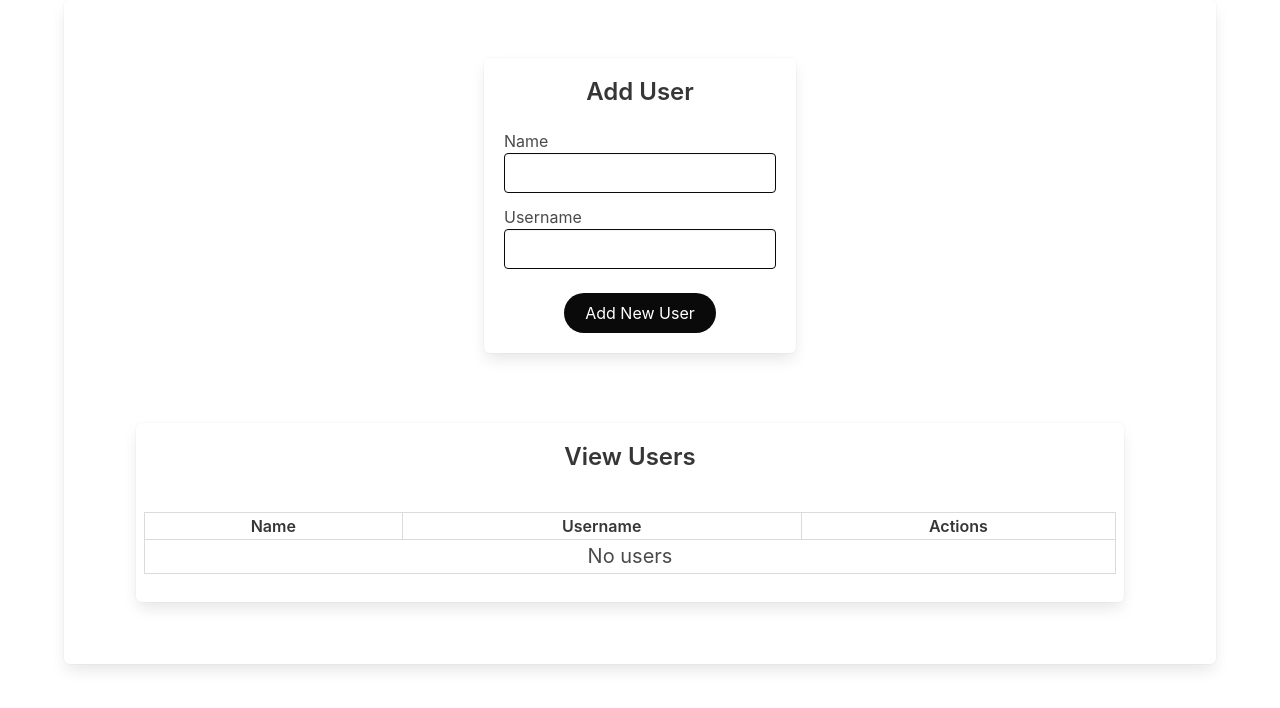
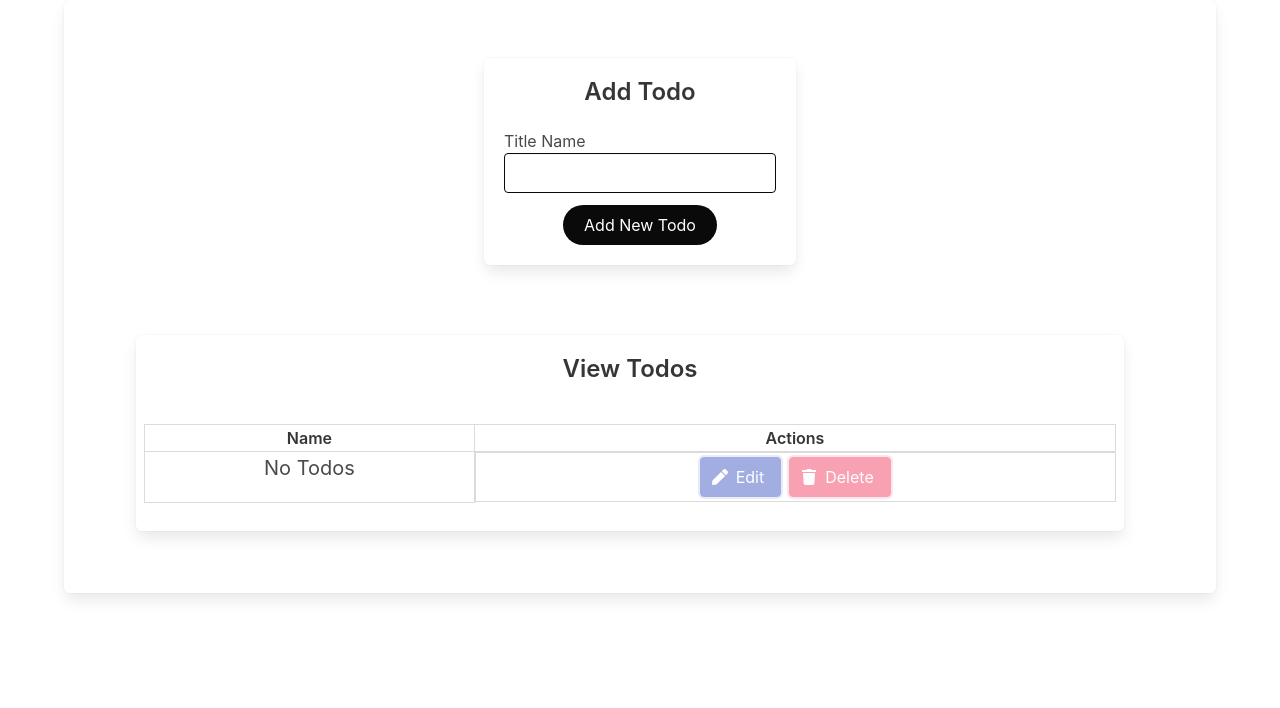
Before and after one commit to paulamariebinongo25/myCRUDAPP, a React (Create React App) app: page / in a window 1280 px wide. Shown: the top 708 px of the page. Built offline with nearby package versions, Linux system fonts and the light colour scheme.

Commit message:
My CRUD App

```diff
--- a/package.json
+++ b/package.json
@@ -9,6 +9,7 @@
     "bulma": "^0.8.0",
     "react": "^16.12.0",
     "react-dom": "^16.12.0",
+    "react-redux": "^7.1.3",
     "react-scripts": "3.3.1"
   },
   "scripts": {
--- a/src/App.js
+++ b/src/App.js
@@ -2,70 +2,70 @@ import React, { useState, Fragment } from "react";
 import "./App.css";
 import "bulma/css/bulma.css";
 
-import UserTable from "./components/tables/UserTable";
-import AddUserForm from "./components/forms/AddUserForm";
-import EditUserForm from "./components/forms/EditUserForm";
+import ListOfTodoTable from "./components/tables/ListOfTodoTable";
+import AddTodoForm from "./components/forms/AddTodoForm";
+import EditTodoForm from "./components/forms/EditTodoForm";
 
 const App = () => {
-  const usersData = [];
+  const todosData = [];
 
-  const [users, setUsers] = useState(usersData);
+  const [todos, setTodos] = useState(todosData);
 
-  const initialFormState = { id: null, name: "", username: "" };
+  const initialFormState = { id: null, name: "" };
 
-  const [currentUser, setCurrentUser] = useState(initialFormState);
+  const [currentTodo, setCurrentTodo] = useState(initialFormState);
 
   const [editing, setEditing] = useState(false);
 
-  const editRow = user => {
+  const editRow = todo => {
     setEditing(true);
 
-    setCurrentUser({ id: user.id, name: user.name, username: user.username });
+    setCurrentTodo({ id: todo.id, name: todo.name });
   };
 
-  const addUser = user => {
-    user.id = users.length + 1;
-    setUsers([...users, user]);
+  const addTodo = todo => {
+    todo.id = todos.length + 1;
+    setTodos([...todos, todo]);
   };
 
-  const deleteUser = id => {
+  const deleteTodo = id => {
     setEditing(false);
-    setUsers(users.filter(user => user.id !== id));
+    setTodos(todos.filter(todo => todo.id !== id));
   };
 
-  const updateUser = (id, updatedUser) => {
+  const updateTodo = (id, updatedTodo) => {
     setEditing(false);
 
-    setUsers(users.map(user => (user.id === id ? updatedUser : user)));
+    setTodos(todos.map(todo => (todo.id === id ? updatedTodo : todo)));
   };
   return (
     <div className="container">
       <div className="box">
         {editing ? (
           <Fragment>
-            <EditUserForm
+            <EditTodoForm
               editing={editing}
               setEditing={setEditing}
-              currentUser={currentUser}
-              updateUser={updateUser}
+              currentTodo={currentTodo}
+              updateTodo={updateTodo}
             />
           </Fragment>
         ) : (
           <Fragment>
             <div className="column">
               <div className="columns is-mobile is-centered">
-                <AddUserForm addUser={addUser} />
+                <AddTodoForm addTodo={addTodo} />
               </div>
             </div>
           </Fragment>
         )}
         <div className="column">
           <div className="box2 box">
-            <div className="title is-4 has-text-centered">View Users</div>
+            <div className="title is-4 has-text-centered">View Todos</div>
             <div className="columns is-mobile is-centered">
-              <UserTable
-                users={users}
-                deleteUser={deleteUser}
+              <ListOfTodoTable
+                todos={todos}
+                deleteTodo={deleteTodo}
                 editRow={editRow}
               />
             </div>
--- /dev/null
+++ b/src/components/forms/AddTodoForm.jsx
@@ -0,0 +1,73 @@
+import React, { useState } from "react";
+
+const AddTodoForm = props => {
+  const initialFormState = { id: null, name: "" };
+  const [todo, setTodo] = useState(initialFormState);
+
+  const handleInputChange = e => {
+    const { name, value } = e.target;
+
+    setTodo({ ...todo, [name]: value });
+  };
+
+  const handleSubmit = e => {
+    e.preventDefault();
+    if (!todo.name) return;
+
+    props.addTodo(todo);
+    console.log(initialFormState);
+  };
+
+  return (
+    <form
+      class="square columns is-mobile is-desktop is-centered"
+      onSubmit={handleSubmit}
+    >
+      <div class="box1 box">
+        <div class="title is-4 has-text-centered">Add Todo</div>
+        <div class="field">
+          <label class="subtitle is-6 has-text-centered">Title Name</label>
+          <div class="control">
+            <input
+              class="input is-black is-normal"
+              type="text"
+              name="name"
+              value={todo.name}
+              onChange={handleInputChange}
+            />
+          </div>
+        </div>
+
+        {/* <div class="level">
+          <div class="level-item has-centered">
+            <div class="field">
+              <div>todoname</div>
+              <div class="control">
+                <input
+                  class="input is-black is-normal"
+                  type="text"
+                  name="todoname"
+                  value={todo.todoname}
+                  onChange={handleInputChange}
+                />
+              </div>
+            </div>
+          </div>
+        </div> */}
+        <div class="level">
+          <div class="level-item has-centered">
+            <div class="field">
+              <div class="control">
+                <button class="button is-rounded is-black is-fullwidth">
+                  Add New Todo
+                </button>
+              </div>
+            </div>
+          </div>
+        </div>
+      </div>
+    </form>
+  );
+};
+
+export default AddTodoForm;
--- a/src/components/forms/AddUserForm.jsx
+++ /dev/null
@@ -1,73 +0,0 @@
-import React, { useState } from "react";
-
-const AddUserForm = props => {
-  const initialFormState = { id: null, name: "", username: "" };
-  const [user, setUser] = useState(initialFormState);
-
-  const handleInputChange = e => {
-    const { name, value } = e.target;
-
-    setUser({ ...user, [name]: value });
-  };
-
-  const handleSubmit = e => {
-    e.preventDefault();
-    if (!user.name || !user.username) return;
-
-    props.addUser(user);
-    setUser(initialFormState);
-  };
-
-  return (
-    <form
-      className="square columns is-mobile is-desktop is-centered"
-      onSubmit={handleSubmit}
-    >
-      <div className="box1 box">
-        <div className="title is-4 has-text-centered">Add User</div>
-        <div className="field">
-          <label>Name</label>
-          <div className="control">
-            <input
-              className="input is-black is-normal"
-              type="text"
-              name="name"
-              value={user.name}
-              onChange={handleInputChange}
-            />
-          </div>
-        </div>
-
-        <div className="level">
-          <div className="level-item has-centered">
-            <div className="field">
-              <label>Username</label>
-              <div className="control">
-                <input
-                  className="input is-black is-normal"
-                  type="text"
-                  name="username"
-                  value={user.username}
-                  onChange={handleInputChange}
-                />
-              </div>
-            </div>
-          </div>
-        </div>
-        <div className="level">
-          <div className="level-item has-centered">
-            <div className="field">
-              <div className="control">
-                <button className="button is-rounded is-black is-fullwidth">
-                  Add New User
-                </button>
-              </div>
-            </div>
-          </div>
-        </div>
-      </div>
-    </form>
-  );
-};
-
-export default AddUserForm;
--- a/src/components/forms/EditUserForm.jsx
+++ b/src/components/forms/EditTodoForm.jsx
@@ -1,22 +1,22 @@
 import React, { useState, useEffect } from "react";
 
-const EditUserForm = props => {
-  const [user, setUser] = useState(props.currentUser);
+const EditTodoForm = props => {
+  const [todo, setTodo] = useState(props.currentTodo);
 
   useEffect(() => {
-    setUser(props.currentUser);
+    setTodo(props.currentTodo);
   }, [props]);
 
   const handleInputChange = e => {
     const { name, value } = e.target;
 
-    setUser({ ...user, [name]: value });
+    setTodo({ ...todo, [name]: value });
   };
 
   const handleSubmit = e => {
     e.preventDefault();
 
-    props.updateUser(user.id, user);
+    props.updateTodo(todo.id, todo);
   };
 
   return (
@@ -25,7 +25,7 @@ const EditUserForm = props => {
       onSubmit={handleSubmit}
     >
       <div className="box">
-        <div className="title is-4 has-text-centered">Edit User</div>
+        <div className="title is-4 has-text-centered">Edit todo</div>
         <div className="level">
           <div className="level-item has-centered">
             <div className="field">
@@ -35,7 +35,7 @@ const EditUserForm = props => {
                   className="input is-black is-normal"
                   type="text"
                   name="name"
-                  value={user.name}
+                  value={todo.name}
                   onChange={handleInputChange}
                 />
               </div>
@@ -43,29 +43,29 @@ const EditUserForm = props => {
           </div>
         </div>
 
-        <div className="level">
+        {/* <div className="level">
           <div className="level-item has-centered">
             <div className="field">
-              <label>Username</label>
+              <label>todoname</label>
               <div className="control">
                 <input
                   className="input is-black is-normal"
                   type="text"
-                  name="username"
-                  value={user.username}
+                  name="todoname"
+                  value={todo.todoname}
                   onChange={handleInputChange}
                 />
               </div>
             </div>
           </div>
-        </div>
+        </div> */}
         <div className="level">
           <div className="level-item has-centered">
             <div className="field">
               <div className="control">
                 <div className="buttons">
                   <button className="button is-rounded is-black">
-                    Edit User
+                    Edit Todo
                   </button>
                   <button
                     onClick={() => props.setEditing(false)}
@@ -83,4 +83,4 @@ const EditUserForm = props => {
   );
 };
 
-export default EditUserForm;
+export default EditTodoForm;
--- /dev/null
+++ b/src/components/tables/ListOfTodoTable.jsx
@@ -0,0 +1,81 @@
+import React from "react";
+
+const ListOfTodoTable = props => (
+  <table className="table is-bordered is-striped is-narrow is-hoverable is-fullwidth">
+    <thead>
+      <tr>
+        <th className="title is-6 has-text-centered">Name</th>
+
+        <th className="title is-6 has-text-centered">Actions</th>
+      </tr>
+    </thead>
+    <tbody>
+      {props.todos.length > 0 ? (
+        props.todos.map(todo => (
+          <tr key={todo.id}>
+            <td className="subtitle is-6 has-text-centered">{todo.name}</td>
+
+            <td className="level">
+              <div className="level-item has-text-centered">
+                <div className="buttons">
+                  <button
+                    onClick={() => {
+                      props.editRow(todo);
+                    }}
+                    className="button is-link is-hovered is-focused is-active"
+                  >
+                    <span class="icon is-left">
+                      <i class="fas fa-pen"></i>
+                    </span>
+                    <span>Edit</span>
+                  </button>
+                  <button
+                    onClick={() => props.deleteTodo(todo.id)}
+                    className="button is-danger is-hovered is-focused is-active"
+                  >
+                    <span class="icon is-left">
+                      <i class="fas fa-trash"></i>
+                    </span>
+                    <span>Delete</span>
+                  </button>
+                </div>
+              </div>
+            </td>
+          </tr>
+        ))
+      ) : (
+        <tr>
+          <td colSpan={1}>
+            <div className="subtitle is-5  has-text-centered">No Todos</div>
+          </td>
+          <td className="level">
+            <div className="level-item has-text-centered">
+              <div className="buttons">
+                <button
+                  className="button is-link is-hovered is-focused is-active"
+                  disabled
+                >
+                  <span class="icon is-left">
+                    <i class="fas fa-pen"></i>
+                  </span>
+                  <span>Edit</span>
+                </button>
+                <button
+                  className="button is-danger is-hovered is-focused is-active"
+                  disabled
+                >
+                  <span class="icon is-left">
+                    <i class="fas fa-trash"></i>
+                  </span>
+                  <span>Delete</span>
+                </button>
+              </div>
+            </div>
+          </td>
+        </tr>
+      )}
+    </tbody>
+  </table>
+);
+
+export default ListOfTodoTable;
--- a/src/components/tables/UserTable.jsx
+++ /dev/null
@@ -1,51 +0,0 @@
-import React from "react";
-
-const UserTable = props => (
-  <table className="table is-bordered is-striped is-narrow is-hoverable is-fullwidth">
-    <thead>
-      <tr>
-        <th className="title is-6 has-text-centered">Name</th>
-        <th className="title is-6 has-text-centered">Username</th>
-        <th className="title is-6 has-text-centered">Actions</th>
-      </tr>
-    </thead>
-    <tbody>
-      {props.users.length > 0 ? (
-        props.users.map(user => (
-          <tr key={user.id}>
-            <td className="subtitle is-6 has-text-centered">{user.name}s</td>
-            <td className="subtitle is-6 has-text-centered">{user.username}</td>
-            <td className="level">
-              <div className="level-item has-text-centered">
-                <div className="buttons">
-                  <button
-                    onClick={() => {
-                      props.editRow(user);
-                    }}
-                    className="button is-link is-hovered is-focused is-active"
-                  >
-                    Edit
-                  </button>
-                  <button
-                    onClick={() => props.deleteUser(user.id)}
-                    className="button is-danger is-hovered is-focused is-active"
-                  >
-                    Delete
-                  </button>
-                </div>
-              </div>
-            </td>
-          </tr>
-        ))
-      ) : (
-        <tr>
-          <td colSpan={3}>
-            <div className="subtitle is-5  has-text-centered">No users</div>
-          </td>
-        </tr>
-      )}
-    </tbody>
-  </table>
-);
-
-export default UserTable;
```
Also changed, not shown: 1 other file (tests, documents, lock files or other folders).
